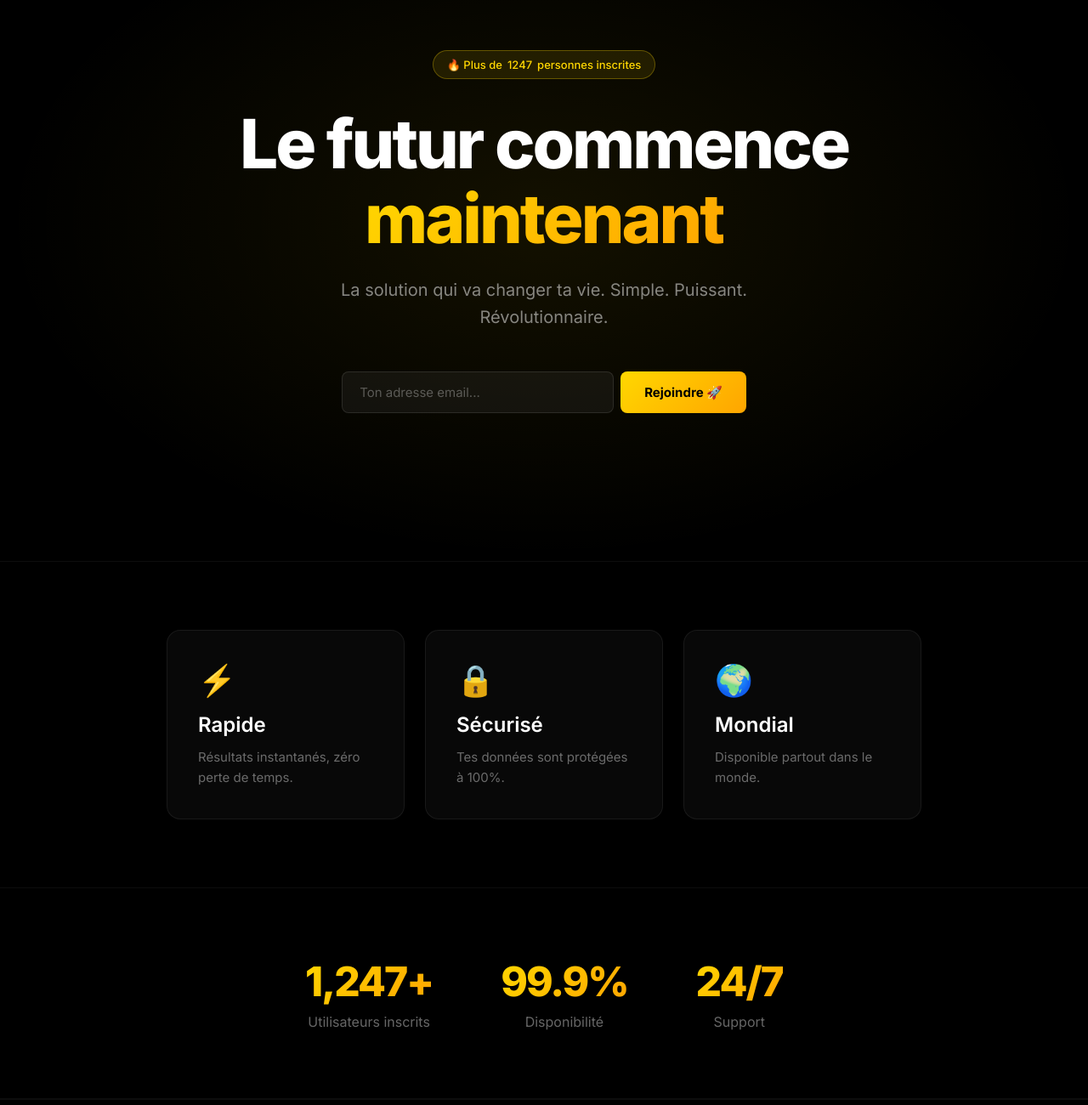
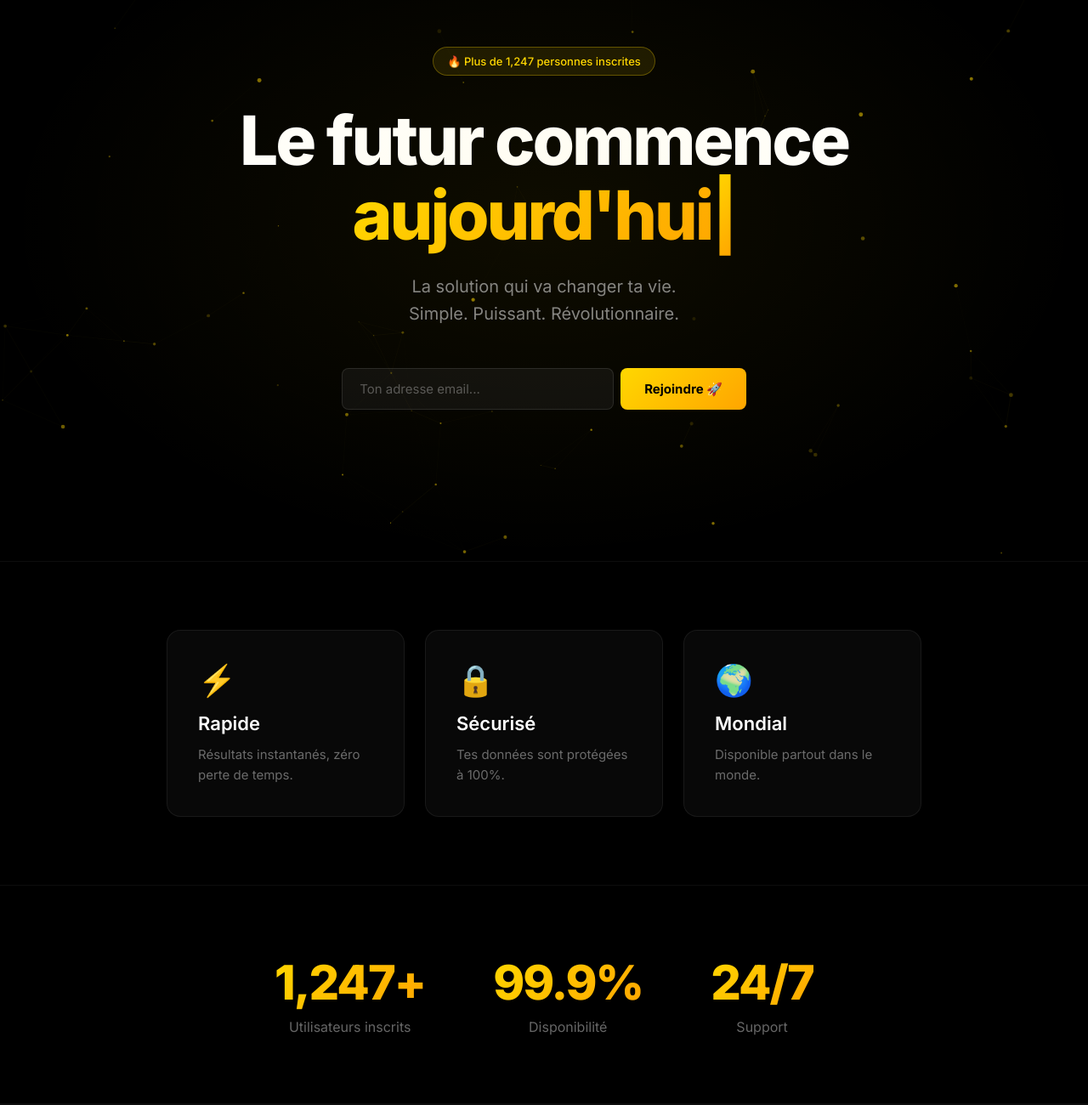
Before and after one commit to lucasketterer0610-max/mon-premier-site-, a website: page index.html in a window 1280 px wide. Shown: the part 140-1440 px from the top of the page at 85% size. Drawn offline with Linux system fonts and the light colour scheme.

Commit message:
Design premium avec particules et animations

```diff
--- a/index.html
+++ b/index.html
@@ -6,6 +6,13 @@
     <link rel="stylesheet" href="style.css">
 </head>
 <body>
+
+    <!-- Curseur personnalisé -->
+    <div class="cursor"></div>
+    <div class="cursor-follower"></div>
+
+    <!-- Particules -->
+    <canvas id="particles"></canvas>
 
     <nav>
         <div class="logo">Lucas<span>App</span></div>
@@ -19,8 +26,8 @@
 
     <section class="hero">
         <div class="badge">🔥 Plus de <span id="compteur">0</span> personnes inscrites</div>
-        <h1 class="animate-title">Le futur commence <span>maintenant</span></h1>
-        <p class="animate-subtitle">La solution qui va changer ta vie. Simple. Puissant. Révolutionnaire.</p>
+        <h1>Le futur commence<br><span id="typed-text"></span><span class="cursor-blink">|</span></h1>
+        <p class="animate-subtitle">La solution qui va changer ta vie.<br>Simple. Puissant. Révolutionnaire.</p>
         <div class="form-container animate-form">
             <input type="email" id="email-input" placeholder="Ton adresse email...">
             <button onclick="inscrire()">Rejoindre 🚀</button>
@@ -46,16 +53,16 @@
         </div>
     </section>
 
-    <section class="stats scroll-reveal">
-        <div class="stat">
-            <h2>1,247+</h2>
+    <section class="stats">
+        <div class="stat scroll-reveal">
+            <h2 class="count" data-target="1247">0</h2>
             <p>Utilisateurs inscrits</p>
         </div>
-        <div class="stat">
+        <div class="stat scroll-reveal">
             <h2>99.9%</h2>
             <p>Disponibilité</p>
         </div>
-        <div class="stat">
+        <div class="stat scroll-reveal">
             <h2>24/7</h2>
             <p>Support</p>
         </div>
@@ -72,33 +79,152 @@
     </footer>
 
     <script>
-        let compteur = 1247;
-        document.getElementById('compteur').textContent = compteur;
+        // CURSEUR PERSONNALISÉ
+        const cursor = document.querySelector('.cursor');
+        const follower = document.querySelector('.cursor-follower');
 
-        // Animation au scroll
+        document.addEventListener('mousemove', (e) => {
+            cursor.style.left = e.clientX + 'px';
+            cursor.style.top = e.clientY + 'px';
+            setTimeout(() => {
+                follower.style.left = e.clientX + 'px';
+                follower.style.top = e.clientY + 'px';
+            }, 80);
+        });
+
+        document.querySelectorAll('button, a, input').forEach(el => {
+            el.addEventListener('mouseenter', () => {
+                cursor.style.transform = 'translate(-50%, -50%) scale(2)';
+                follower.style.transform = 'translate(-50%, -50%) scale(1.5)';
+            });
+            el.addEventListener('mouseleave', () => {
+                cursor.style.transform = 'translate(-50%, -50%) scale(1)';
+                follower.style.transform = 'translate(-50%, -50%) scale(1)';
+            });
+        });
+
+        // PARTICULES
+        const canvas = document.getElementById('particles');
+        const ctx = canvas.getContext('2d');
+        canvas.width = window.innerWidth;
+        canvas.height = window.innerHeight;
+
+        const particles = [];
+        for (let i = 0; i < 80; i++) {
+            particles.push({
+                x: Math.random() * canvas.width,
+                y: Math.random() * canvas.height,
+                vx: (Math.random() - 0.5) * 0.5,
+                vy: (Math.random() - 0.5) * 0.5,
+                size: Math.random() * 2 + 0.5,
+                opacity: Math.random() * 0.5 + 0.1
+            });
+        }
+
+        function drawParticles() {
+            ctx.clearRect(0, 0, canvas.width, canvas.height);
+            particles.forEach(p => {
+                p.x += p.vx;
+                p.y += p.vy;
+                if (p.x < 0 || p.x > canvas.width) p.vx *= -1;
+                if (p.y < 0 || p.y > canvas.height) p.vy *= -1;
+
+                ctx.beginPath();
+                ctx.arc(p.x, p.y, p.size, 0, Math.PI * 2);
+                ctx.fillStyle = `rgba(255, 215, 0, ${p.opacity})`;
+                ctx.fill();
+            });
+
+            // Lignes entre particules proches
+            particles.forEach((p1, i) => {
+                particles.slice(i + 1).forEach(p2 => {
+                    const dist = Math.hypot(p1.x - p2.x, p1.y - p2.y);
+                    if (dist < 120) {
+                        ctx.beginPath();
+                        ctx.moveTo(p1.x, p1.y);
+                        ctx.lineTo(p2.x, p2.y);
+                        ctx.strokeStyle = `rgba(255, 215, 0, ${0.1 * (1 - dist / 120)})`;
+                        ctx.lineWidth = 0.5;
+                        ctx.stroke();
+                    }
+                });
+            });
+
+            requestAnimationFrame(drawParticles);
+        }
+        drawParticles();
+
+        window.addEventListener('resize', () => {
+            canvas.width = window.innerWidth;
+            canvas.height = window.innerHeight;
+        });
+
+        // TEXTE QUI S'ÉCRIT
+        const words = ['maintenant', 'aujourd\'hui', 'avec toi'];
+        let wordIndex = 0;
+        let charIndex = 0;
+        let deleting = false;
+
+        function typeWriter() {
+            const el = document.getElementById('typed-text');
+            const word = words[wordIndex];
+
+            if (!deleting) {
+                el.textContent = word.slice(0, charIndex + 1);
+                charIndex++;
+                if (charIndex === word.length) {
+                    deleting = true;
+                    setTimeout(typeWriter, 1500);
+                    return;
+                }
+            } else {
+                el.textContent = word.slice(0, charIndex - 1);
+                charIndex--;
+                if (charIndex === 0) {
+                    deleting = false;
+                    wordIndex = (wordIndex + 1) % words.length;
+                }
+            }
+            setTimeout(typeWriter, deleting ? 50 : 100);
+        }
+        setTimeout(typeWriter, 1000);
+
+        // COMPTEUR ANIMÉ
         const observer = new IntersectionObserver((entries) => {
             entries.forEach(entry => {
                 if (entry.isIntersecting) {
                     entry.target.classList.add('visible');
+
+                    if (entry.target.classList.contains('count')) {
+                        const target = parseInt(entry.target.dataset.target);
+                        let count = 0;
+                        const step = target / 60;
+                        const timer = setInterval(() => {
+                            count += step;
+                            if (count >= target) {
+                                count = target;
+                                clearInterval(timer);
+                            }
+                            entry.target.textContent = Math.floor(count).toLocaleString() + '+';
+                        }, 30);
+                    }
                 }
             });
         }, { threshold: 0.1 });
 
-        document.querySelectorAll('.scroll-reveal').forEach(el => {
+        document.querySelectorAll('.scroll-reveal, .count').forEach(el => {
             observer.observe(el);
         });
 
-        // Animation hero au chargement
-        setTimeout(() => {
-            document.querySelector('.animate-title').classList.add('visible');
-        }, 100);
-        setTimeout(() => {
-            document.querySelector('.animate-subtitle').classList.add('visible');
-        }, 300);
-        setTimeout(() => {
-            document.querySelector('.animate-form').classList.add('visible');
-        }, 500);
+        // COMPTEUR BADGE
+        let compteur = 1247;
+        document.getElementById('compteur').textContent = compteur.toLocaleString();
 
+        // ANIMATIONS HERO
+        setTimeout(() => document.querySelector('.animate-subtitle').classList.add('visible'), 400);
+        setTimeout(() => document.querySelector('.animate-form').classList.add('visible'), 700);
+
+        // INSCRIPTION
         async function inscrire() {
             const input = document.getElementById('email-input');
             const email = input.value.trim();
@@ -127,7 +253,7 @@
 
                 if (data.succès) {
                     compteur++;
-                    document.getElementById('compteur').textContent = compteur;
+                    document.getElementById('compteur').textContent = compteur.toLocaleString();
                     message.textContent = '🔥 Bienvenue dans l\'aventure !';
                     message.style.color = '#FFD700';
                     input.value = '';
--- a/style.css
+++ b/style.css
@@ -4,6 +4,7 @@
     margin: 0;
     padding: 0;
     box-sizing: border-box;
+    cursor: none;
 }
 
 body {
@@ -11,6 +12,40 @@ body {
     color: white;
     font-family: 'Inter', sans-serif;
     overflow-x: hidden;
+}
+
+/* CURSEUR */
+.cursor {
+    width: 8px;
+    height: 8px;
+    background: #FFD700;
+    border-radius: 50%;
+    position: fixed;
+    pointer-events: none;
+    z-index: 9999;
+    transform: translate(-50%, -50%);
+    transition: transform 0.1s;
+}
+
+.cursor-follower {
+    width: 30px;
+    height: 30px;
+    border: 1px solid rgba(255, 215, 0, 0.5);
+    border-radius: 50%;
+    position: fixed;
+    pointer-events: none;
+    z-index: 9998;
+    transform: translate(-50%, -50%);
+    transition: all 0.15s ease;
+}
+
+/* PARTICULES */
+#particles {
+    position: fixed;
+    top: 0;
+    left: 0;
+    z-index: 0;
+    pointer-events: none;
 }
 
 /* NAV */
@@ -59,10 +94,7 @@ nav {
     border-radius: 6px;
     font-weight: 600 !important;
     font-size: 14px !important;
-}
-
-.btn-nav:hover {
-    background-color: #FFD700 !important;
+    cursor: none;
 }
 
 /* HERO */
@@ -75,6 +107,7 @@ nav {
     text-align: center;
     padding: 120px 20px 60px 20px;
     position: relative;
+    z-index: 1;
 }
 
 .hero::before {
@@ -84,7 +117,7 @@ nav {
     left: 0;
     right: 0;
     bottom: 0;
-    background: radial-gradient(ellipse at 50% 50%, rgba(255,215,0,0.08) 0%, transparent 70%);
+    background: radial-gradient(ellipse at 50% 50%, rgba(255,215,0,0.06) 0%, transparent 70%);
     pointer-events: none;
 }
 
@@ -97,9 +130,6 @@ nav {
     font-size: 13px;
     font-weight: 500;
     margin-bottom: 32px;
-    display: inline-flex;
-    align-items: center;
-    gap: 6px;
 }
 
 .hero h1 {
@@ -118,13 +148,44 @@ nav {
     background-clip: text;
 }
 
-.hero p {
+.cursor-blink {
+    background: linear-gradient(135deg, #FFD700, #FFA500);
+    -webkit-background-clip: text;
+    -webkit-text-fill-color: transparent;
+    background-clip: text;
+    animation: blink 1s infinite;
+}
+
+@keyframes blink {
+    0%, 100% { opacity: 1; }
+    50% { opacity: 0; }
+}
+
+.animate-subtitle {
+    opacity: 0;
+    transform: translateY(20px);
+    transition: all 0.8s ease;
     font-size: 20px;
     color: rgba(255,255,255,0.5);
     margin-bottom: 48px;
     max-width: 500px;
     line-height: 1.6;
-    font-weight: 400;
+}
+
+.animate-subtitle.visible {
+    opacity: 1;
+    transform: translateY(0);
+}
+
+.animate-form {
+    opacity: 0;
+    transform: translateY(20px);
+    transition: all 0.8s ease 0.2s;
+}
+
+.animate-form.visible {
+    opacity: 1;
+    transform: translateY(0);
 }
 
 /* FORM */
@@ -145,6 +206,7 @@ nav {
     outline: none;
     font-family: 'Inter', sans-serif;
     transition: border-color 0.2s;
+    cursor: none;
 }
 
 .form-container input::placeholder {
@@ -162,7 +224,7 @@ button {
     padding: 14px 28px;
     border: none;
     border-radius: 8px;
-    cursor: pointer;
+    cursor: none;
     font-weight: 700;
     font-family: 'Inter', sans-serif;
     transition: all 0.2s;
@@ -170,13 +232,13 @@ button {
 
 button:hover {
     transform: scale(1.03);
-    box-shadow: 0 0 30px rgba(255,215,0,0.3);
+    box-shadow: 0 0 30px rgba(255,215,0,0.4);
 }
 
 #message {
     font-size: 14px;
     height: 20px;
-    color: rgba(255,255,255,0.5);
+    margin-top: 8px;
 }
 
 /* FEATURES */
@@ -187,6 +249,8 @@ button:hover {
     padding: 80px 60px;
     background-color: #000;
     border-top: 1px solid rgba(255,255,255,0.05);
+    position: relative;
+    z-index: 1;
 }
 
 .feature {
@@ -196,15 +260,21 @@ button:hover {
     text-align: left;
     width: 280px;
     border: 1px solid rgba(255,255,255,0.07);
-    transition: border-color 0.2s;
+    transition: border-color 0.3s, transform 0.3s;
 }
 
 .feature:hover {
     border-color: rgba(255,215,0,0.3);
+    transform: translateY(-4px);
+}
+
+.feature-icon {
+    font-size: 36px;
+    margin-bottom: 16px;
 }
 
 .feature h2 {
-    font-size: 24px;
+    font-size: 22px;
     margin-bottom: 12px;
     color: white;
     font-weight: 600;
@@ -216,9 +286,36 @@ button:hover {
     line-height: 1.6;
 }
 
-/* INSCRITS */
-.inscrits {
-    display: none;
+/* STATS */
+.stats {
+    display: flex;
+    justify-content: center;
+    gap: 80px;
+    padding: 80px 60px;
+    border-top: 1px solid rgba(255,255,255,0.05);
+    border-bottom: 1px solid rgba(255,255,255,0.05);
+    position: relative;
+    z-index: 1;
+}
+
+.stat {
+    text-align: center;
+}
+
+.stat h2 {
+    font-size: 56px;
+    font-weight: 800;
+    background: linear-gradient(135deg, #FFD700, #FFA500);
+    -webkit-background-clip: text;
+    -webkit-text-fill-color: transparent;
+    background-clip: text;
+    letter-spacing: -2px;
+    margin-bottom: 8px;
+}
+
+.stat p {
+    color: rgba(255,255,255,0.4);
+    font-size: 16px;
 }
 
 /* CTA */
@@ -227,6 +324,8 @@ button:hover {
     padding: 120px 20px;
     background: radial-gradient(ellipse at 50% 50%, rgba(255,215,0,0.05) 0%, transparent 70%);
     border-top: 1px solid rgba(255,255,255,0.05);
+    position: relative;
+    z-index: 1;
 }
 
 .cta h2 {
@@ -253,7 +352,25 @@ footer {
     color: rgba(255,255,255,0.2);
     border-top: 1px solid rgba(255,255,255,0.05);
     font-size: 14px;
+    position: relative;
+    z-index: 1;
 }
+
+/* SCROLL REVEAL */
+.scroll-reveal {
+    opacity: 0;
+    transform: translateY(40px);
+    transition: opacity 0.7s ease, transform 0.7s ease;
+}
+
+.scroll-reveal.visible {
+    opacity: 1;
+    transform: translateY(0);
+}
+
+.feature:nth-child(1) { transition-delay: 0s; }
+.feature:nth-child(2) { transition-delay: 0.15s; }
+.feature:nth-child(3) { transition-delay: 0.3s; }
 
 /* DASHBOARD */
 .dashboard {
@@ -261,6 +378,8 @@ footer {
     justify-content: center;
     padding: 60px 20px 20px 20px;
     margin-top: 80px;
+    position: relative;
+    z-index: 1;
 }
 
 .stat-card {
@@ -288,6 +407,8 @@ footer {
 
 .emails-list {
     padding: 40px 60px;
+    position: relative;
+    z-index: 1;
 }
 
 .emails-list h2 {
@@ -313,88 +434,4 @@ footer {
 
 .email-item:hover {
     border-color: rgba(255,215,0,0.3);
-}/* ANIMATIONS SCROLL */
-.scroll-reveal {
-    opacity: 0;
-    transform: translateY(40px);
-    transition: opacity 0.7s ease, transform 0.7s ease;
 }
-
-.scroll-reveal.visible {
-    opacity: 1;
-    transform: translateY(0);
-}
-
-.animate-title {
-    opacity: 0;
-    transform: translateY(30px);
-    transition: opacity 0.8s ease, transform 0.8s ease;
-}
-
-.animate-title.visible {
-    opacity: 1;
-    transform: translateY(0);
-}
-
-.animate-subtitle {
-    opacity: 0;
-    transform: translateY(30px);
-    transition: opacity 0.8s ease 0.2s, transform 0.8s ease 0.2s;
-}
-
-.animate-subtitle.visible {
-    opacity: 1;
-    transform: translateY(0);
-}
-
-.animate-form {
-    opacity: 0;
-    transform: translateY(30px);
-    transition: opacity 0.8s ease 0.4s, transform 0.8s ease 0.4s;
-}
-
-.animate-form.visible {
-    opacity: 1;
-    transform: translateY(0);
-}
-
-/* FEATURE ICON */
-.feature-icon {
-    font-size: 36px;
-    margin-bottom: 16px;
-}
-
-/* STATS */
-.stats {
-    display: flex;
-    justify-content: center;
-    gap: 80px;
-    padding: 80px 60px;
-    border-top: 1px solid rgba(255,255,255,0.05);
-    border-bottom: 1px solid rgba(255,255,255,0.05);
-}
-
-.stat {
-    text-align: center;
-}
-
-.stat h2 {
-    font-size: 48px;
-    font-weight: 800;
-    background: linear-gradient(135deg, #FFD700, #FFA500);
-    -webkit-background-clip: text;
-    -webkit-text-fill-color: transparent;
-    background-clip: text;
-    letter-spacing: -2px;
-    margin-bottom: 8px;
-}
-
-.stat p {
-    color: rgba(255,255,255,0.4);
-    font-size: 16px;
-}
-
-/* FEATURES délai */
-.feature:nth-child(1) { transition-delay: 0s; }
-.feature:nth-child(2) { transition-delay: 0.15s; }
-.feature:nth-child(3) { transition-delay: 0.3s; }
```
